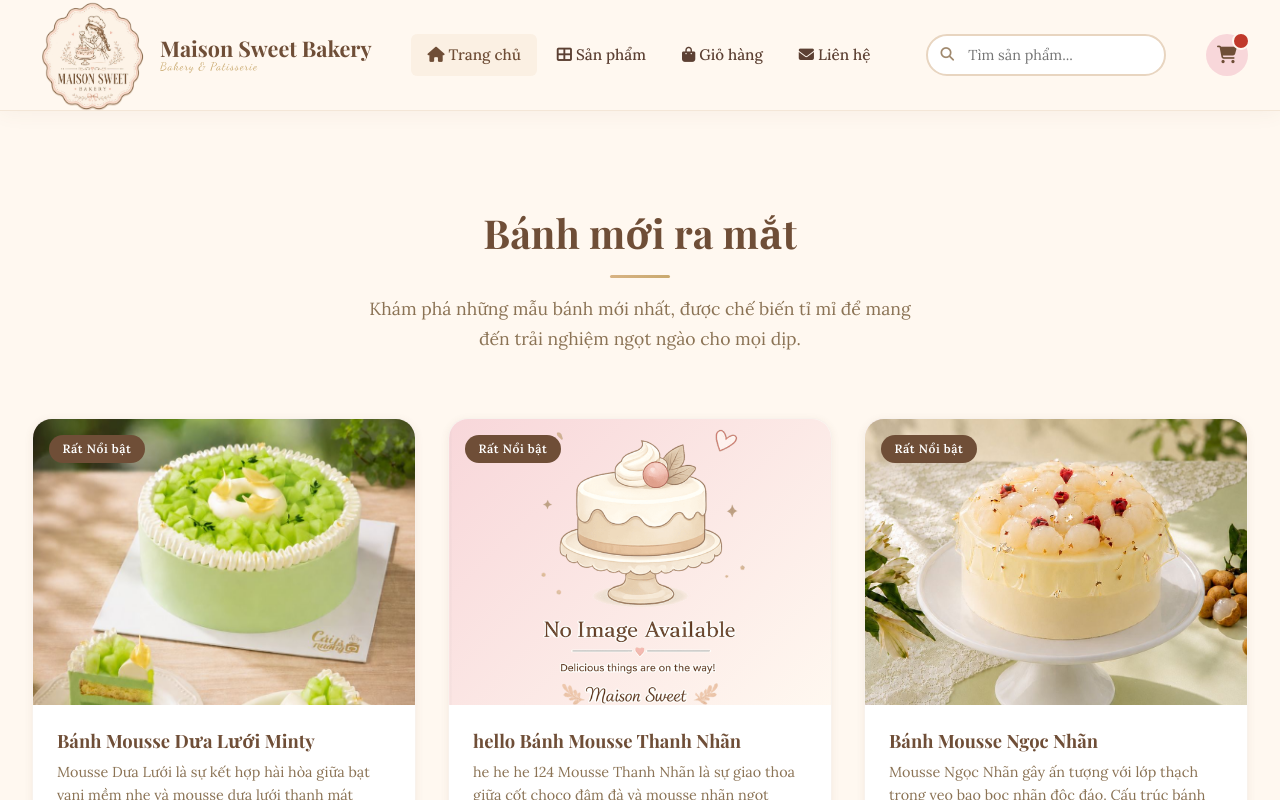
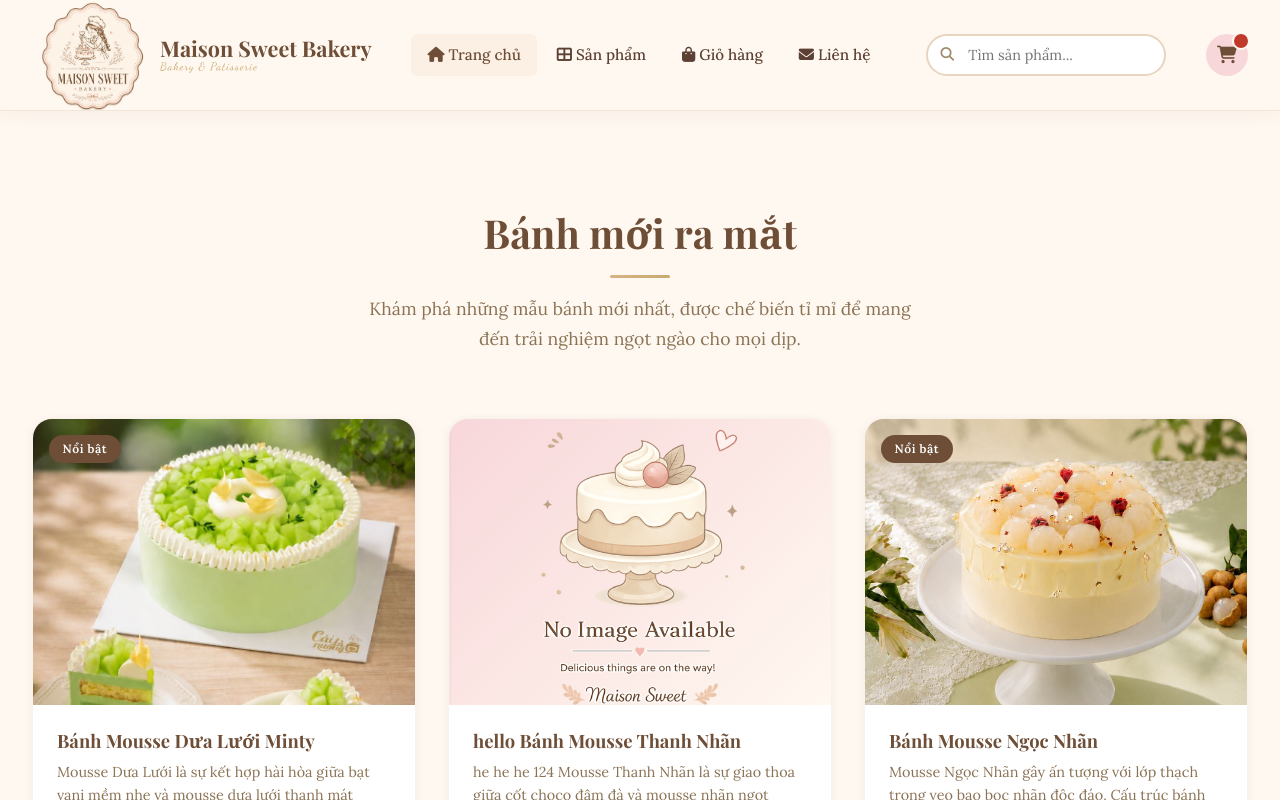
Before and after one commit to phongtoquach/online_bakery_react_app, a React (Vite) app: page / in a window 1280 px wide. Shown: the top 800 px of the page. Built offline with nearby package versions, Linux system fonts and the light colour scheme.

Commit message:
ProductsGrid : check attribute isFeatured cua object product de show/hide tag Noi bat

```diff
--- a/src/components/ProductsGrid.jsx
+++ b/src/components/ProductsGrid.jsx
@@ -54,7 +54,11 @@ function ProductsGrid() {
                                         <div className="product-card-image">
                                             <Link to={productDetailsUrl}>
                                                 <img src={productImageSrc} alt={product.name}/>
-                                                <span className="product-card-tag">Rất Nổi bật</span>
+                                                {
+                                                    product.isFeatured && (
+                                                        <span className="product-card-tag">Nổi bật</span>
+                                                    )
+                                                }
                                             </Link>
                                         </div>
                                         <div className="product-card-body">
```
